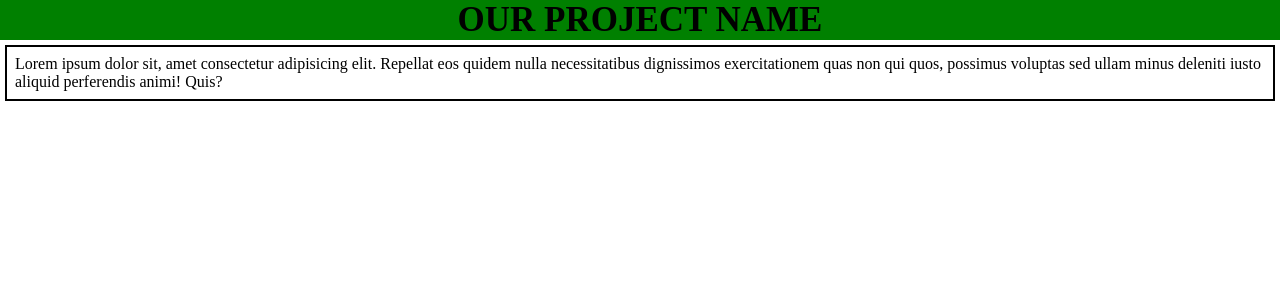
After one commit to MsHegde-code/DBMS-project, a PHP site: page /profile/profile.html in a window 1280 px wide. The commit adds this page. Shown: the top 300 px of the page. Run offline with PHP 8.4, Linux system fonts and the light colour scheme.

Commit message:
new
added php

```diff
--- a/home/home.css
+++ b/home/home.css
@@ -116,7 +116,7 @@ h2 {
   font-size: small;
 }
 .marquee {
-  margin: 5px;
+  margin: 10px;
   overflow: hidden;
   position: relative;
   background-color: lightgray;
--- a/index.css
+++ b/index.css
@@ -30,7 +30,7 @@ body {
 .form-1 form {
   border: 2px black solid;
   border-radius: 8px;
-  padding: 8px;
+  padding: 15px;
   width: 30%;
   display: block;
   justify-content: center;
--- /dev/null
+++ b/profile/profile.css
@@ -0,0 +1,18 @@
+* {
+  margin: 0;
+  padding: 0;
+}
+h2 {
+  text-align: center;
+  font-weight: bold;
+  font-size: 35px;
+  background-color: green;
+  color: black;
+}
+.profile-form {
+  display: flex;
+  justify-content: center;
+  border: 2px black solid;
+  margin: 5px;
+  padding: 8px;
+}
--- /dev/null
+++ b/profile/profile.html
@@ -0,0 +1,23 @@
+<!DOCTYPE html>
+<html lang="en">
+  <head>
+    <meta charset="UTF-8" />
+    <meta http-equiv="X-UA-Compatible" content="IE=edge" />
+    <meta name="viewport" content="width=device-width, initial-scale=1.0" />
+    <title>Profile</title>
+    <link rel="stylesheet" href="profile.css" />
+  </head>
+  <body>
+    <h2>OUR PROJECT NAME</h2>
+    <div class="profile-form">
+      <form action="profile.php" method="post">
+        <p>
+          Lorem ipsum dolor sit, amet consectetur adipisicing elit. Repellat eos
+          quidem nulla necessitatibus dignissimos exercitationem quas non qui
+          quos, possimus voluptas sed ullam minus deleniti iusto aliquid
+          perferendis animi! Quis?
+        </p>
+      </form>
+    </div>
+  </body>
+</html>
```
Also changed, not shown: home/home.html (+6 -1 lines), index.html (+13 -4 lines), register/register.css (+7 -1 lines), register/register.html (+8 -7 lines), register/register.php (added, +25 -0 lines).
